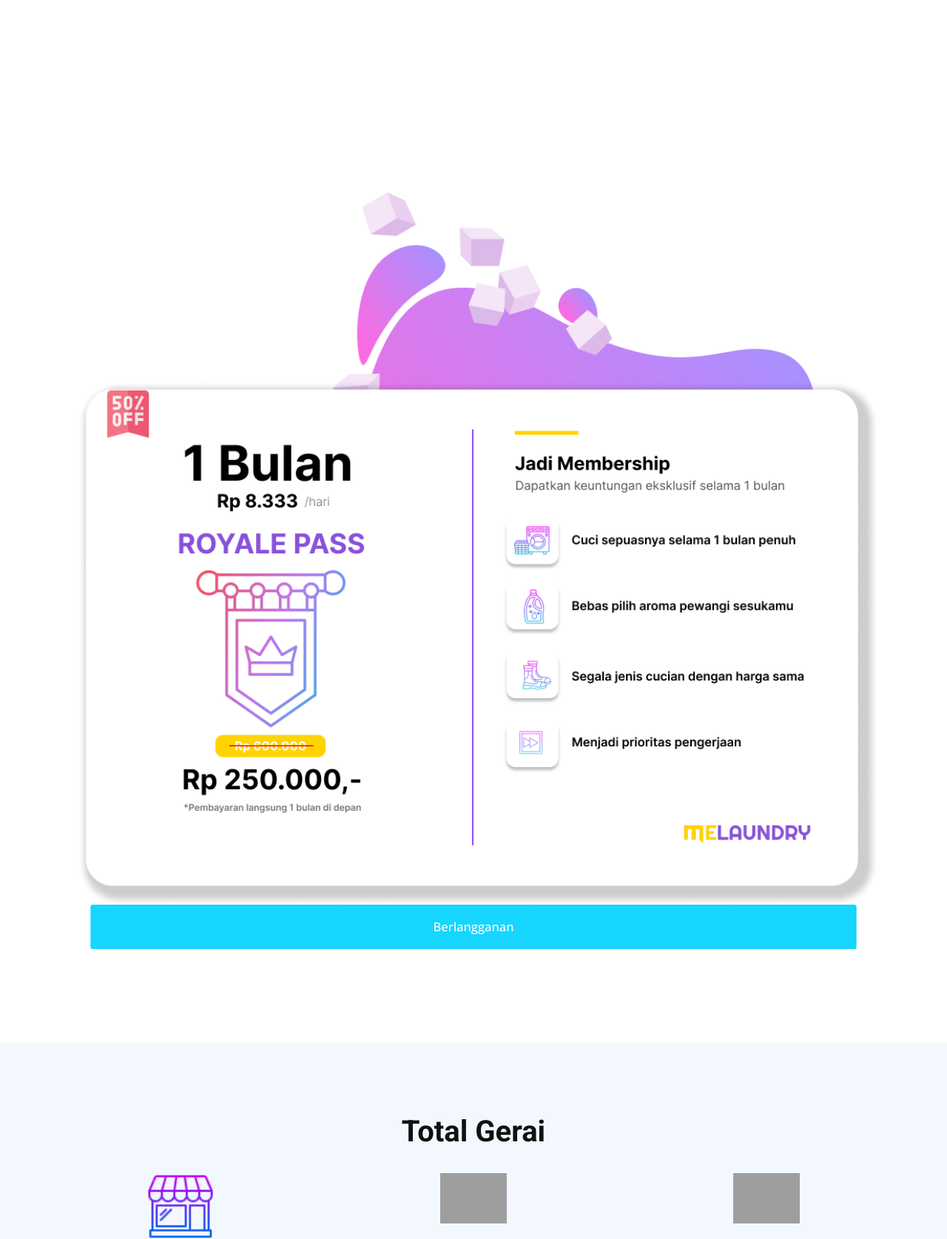
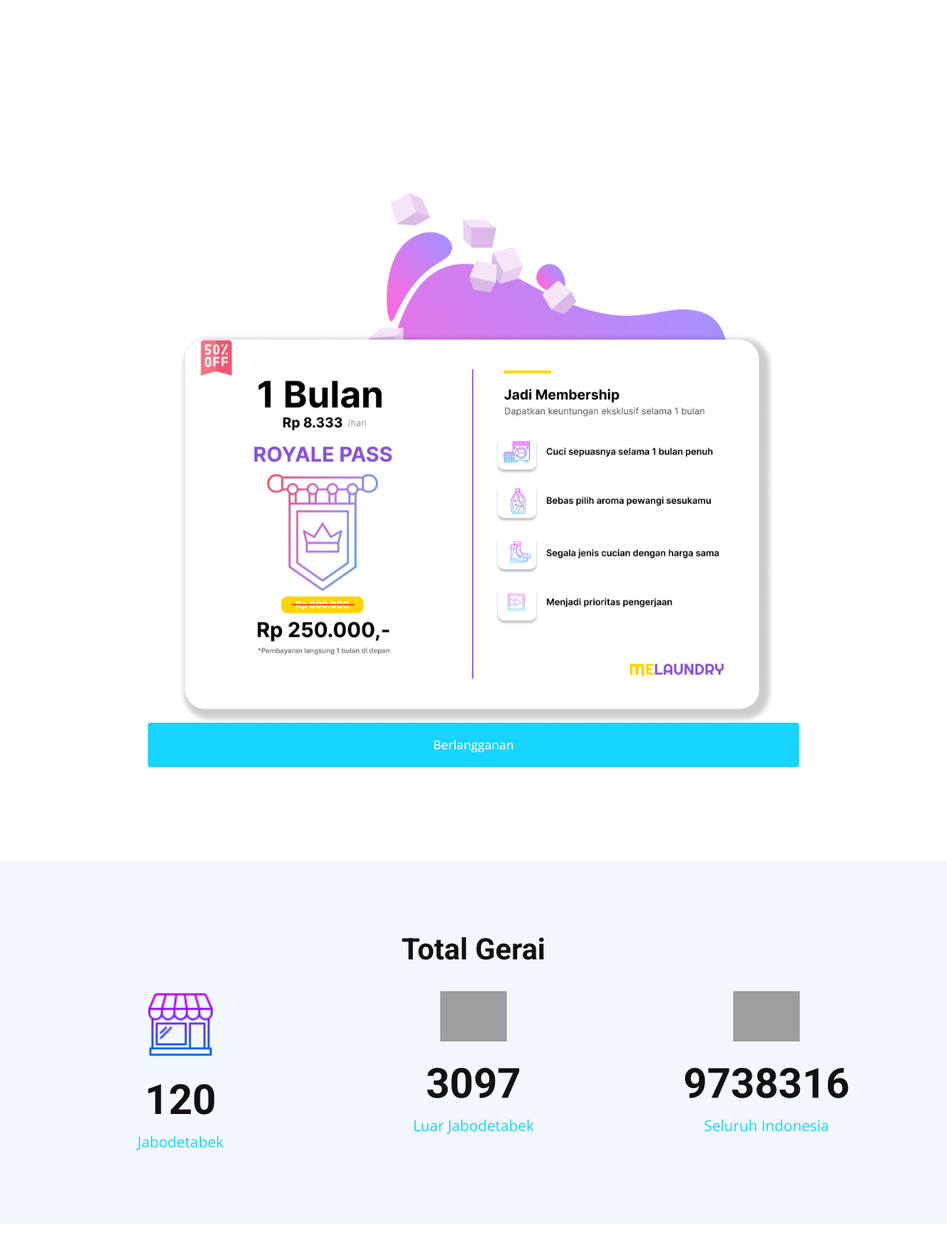
Before and after one commit to hayhasan/Nedroid-Melaundry, a PHP site: page / in a window 1280 px wide. Shown: the part 1260-2935 px from the top of the page at 74% size. Run offline with PHP 8.4, Linux system fonts and the light colour scheme; some libraries are stand-ins or nearby versions; grey boxes are pictures that could not be loaded.

Commit message:
ncilikke gambar

```diff
--- a/gaegambar.css
+++ b/gaegambar.css
@@ -2,12 +2,13 @@
   display: block;
   margin-left: auto;
   margin-right: auto;
+  width: 70%;
 }
 #tombollangganan {
   display: flex;
   justify-content: center;
   align-items: center;
-  width: 1000px;
+  width: 850px;
   margin-left: auto;
   margin-right: auto;
 }
```
